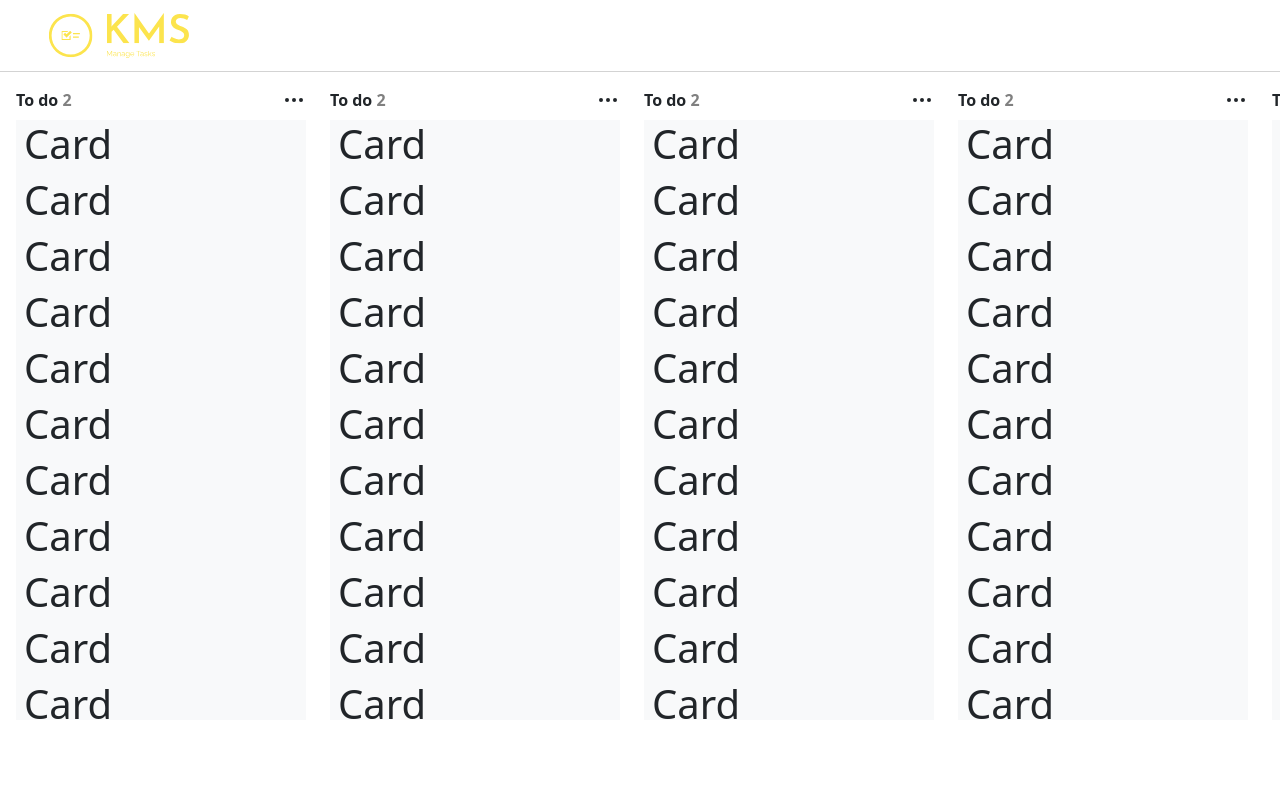
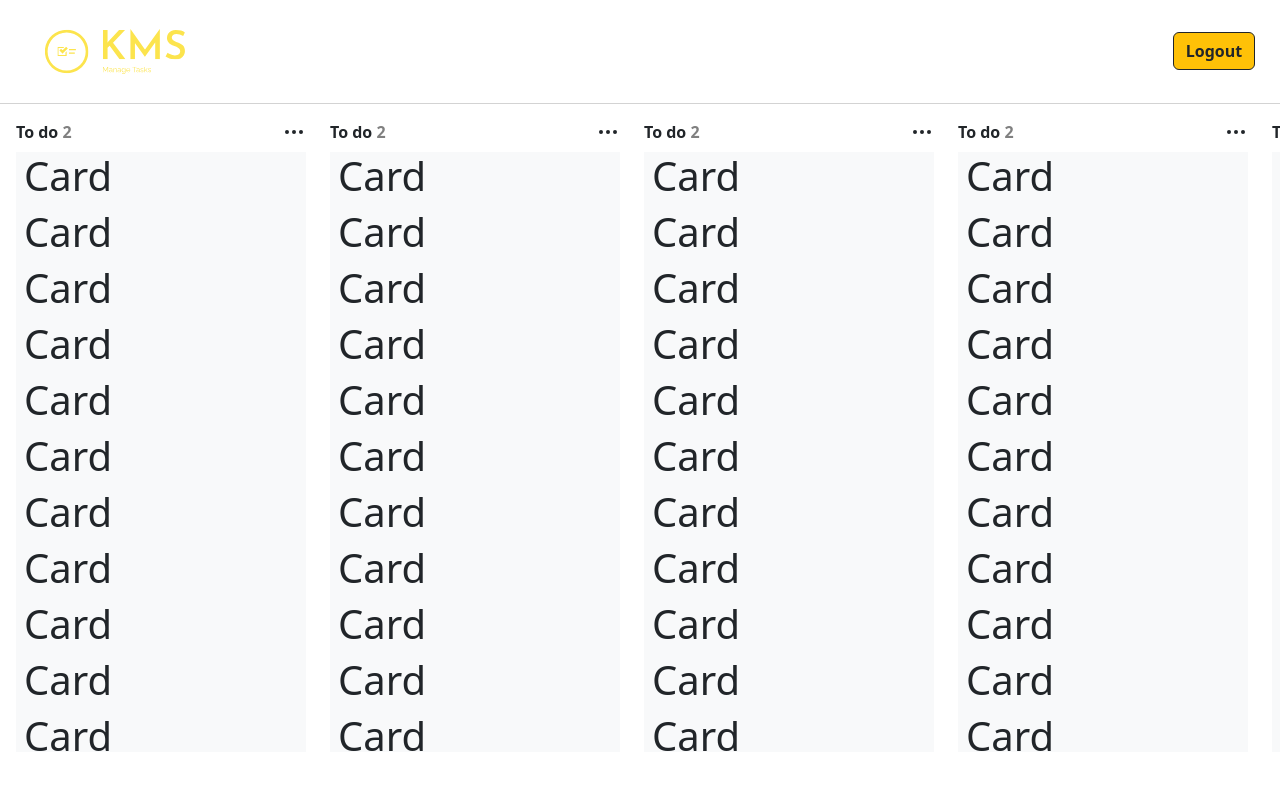
Before and after one commit to ayushempire/Kanban_Task_Management, a React (Vite) app: page /KanBoard in a window 1280 px wide. Shown: the top 790 px of the page. Built offline with nearby package versions, Linux system fonts and the light colour scheme.

Commit message:
added logout button at board navbar

```diff
--- a/src/KANBOARD/BoardNav.jsx
+++ b/src/KANBOARD/BoardNav.jsx
@@ -6,10 +6,36 @@ import kmslogo from "../kmslogo.svg";
 export default function BoardNav() {
   return (
     <Navbar>
-      <div className="container-fluid">
-        <Link className="ps-1 py-2">
-          <img src={kmslogo} width="180" height="45" />
-        </Link>
+      <div className="navbar navbar-expand-lg">
+        <div className="container-fluid d-flex ">
+          <Link className=" py-2 ">
+            <img src={kmslogo} width="180" height="45" />
+          </Link>
+          <button
+            className="navbar-toggler"
+            type="button"
+            data-bs-toggle="collapse"
+            data-bs-target="#navbarSupportedContent"
+            aria-controls="navbarSupportedContent"
+            aria-expanded="false"
+            aria-label="Toggle navigation"
+          >
+            <span className="navbar-toggler-icon"></span>
+          </button>
+          <div
+            className="collapse navbar-collapse position-relative "
+            id="navbarSupportedContent"
+          >
+            <div className="align-content-center d-flex align-items-center ms-auto">
+              <button
+                className="btn btn-outline-warning bg-warning text-dark fw-bold border-dark "
+                type="button"
+              >
+                Logout
+              </button>
+            </div>
+          </div>
+        </div>
       </div>
     </Navbar>
   );
```
